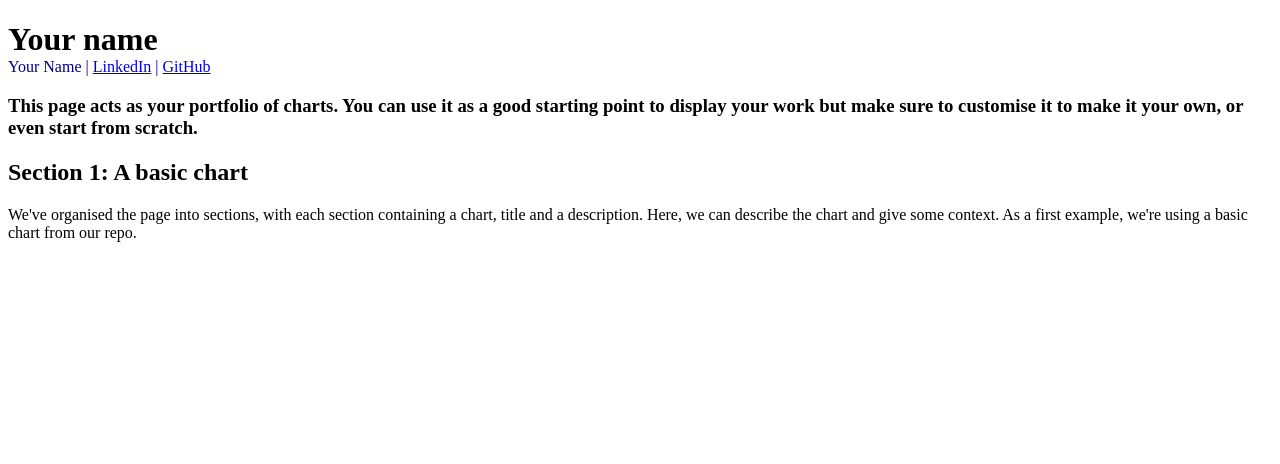
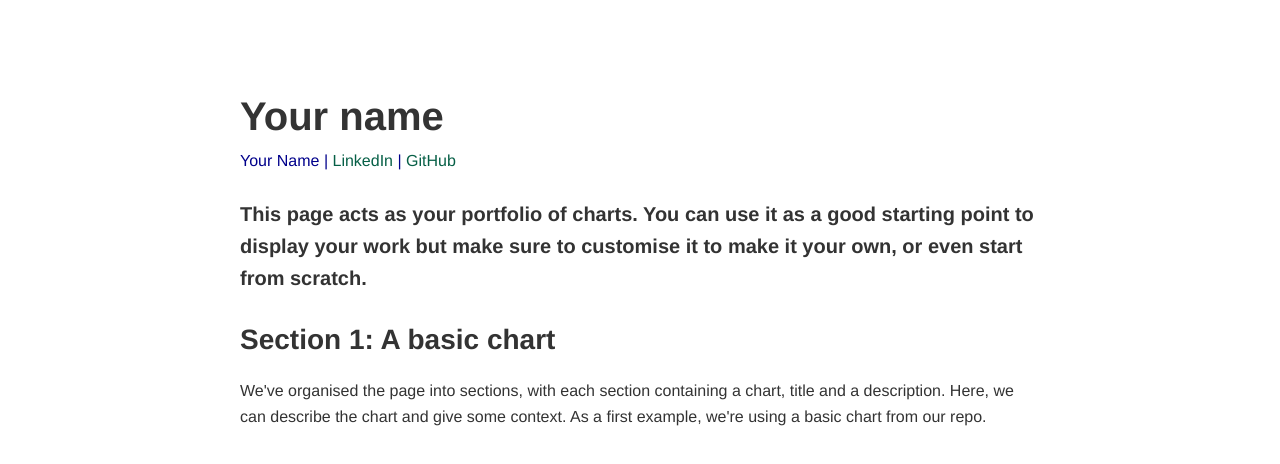
Before and after one commit to lseclassuser/lseclassuser.github.io, a plain HTML site: page index.html in a window 1280 px wide. Drawn offline with Linux system fonts and the light colour scheme; a script that the page names is missing.

Commit message:
Fix CSS encoding issues in index.html

```diff
--- a/index.html
+++ b/index.html
@@ -24,7 +24,7 @@
 
     <!-- This is a link to a stylesheet which contains rules about how each element on the page should be defined-->
     <!-- Try swapping to example3.css or another, and take a look at each example.css to see if you understand it-->
-    <link rel="stylesheet" type="text/css" href="index3.css">
+    <link rel="stylesheet" type="text/css" href="Example3.css">
     <title>My Portfolio</title> <!-- The title displayed in the browser tab, not on the page itself -->
 
     <!-- This is a link to the vega-lite packages which we're using to make graphs -->
```
